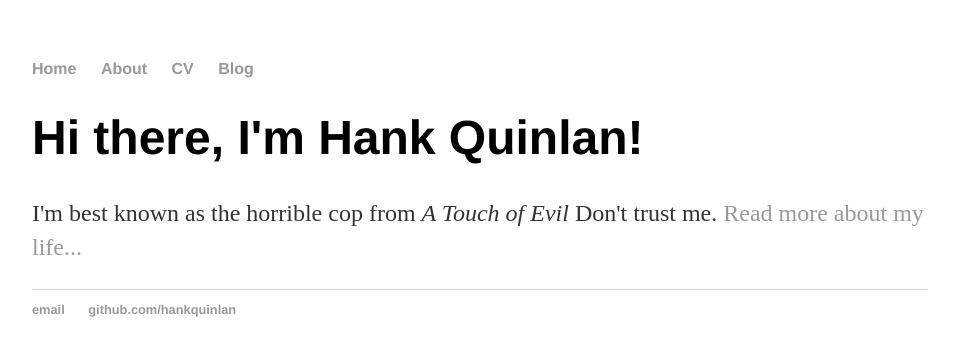
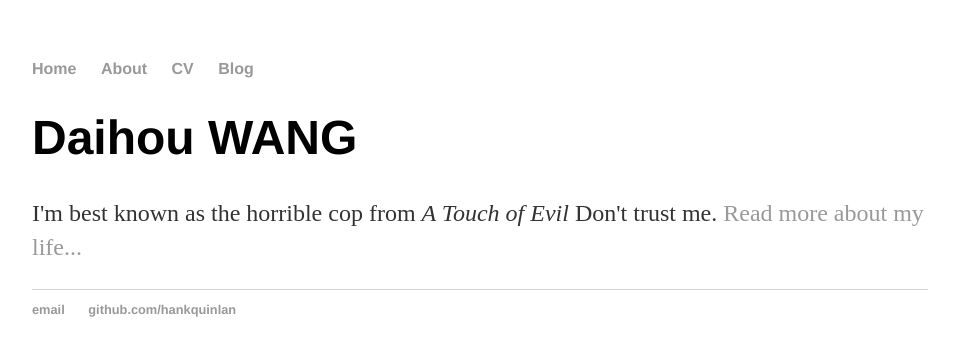
Before and after one commit to Deb25/Deb25.github.io, a Jekyll site: the page index.html, which Jekyll copies as it is, in a window 1280 px wide. Shown: the top 356 px of the page, without its empty margins (160-1115 px from the left). Built offline with Jekyll 4.4.1, drawn with Linux system fonts in a browser that asks for light colours.

Commit message:
Update index.html

```diff
--- a/index.html
+++ b/index.html
@@ -17,7 +17,7 @@
 		<div class="container">
 
     		<div class="blurb">
-        		<h1>Hi there, I'm Hank Quinlan!</h1>
+        		<h1>Daihou WANG</h1>
 				<p>I'm best known as the horrible cop from <em>A Touch of Evil</em> Don't trust me. <a href="/about">Read more about my life...</a></p>
     		</div><!-- /.blurb -->
 		</div><!-- /.container -->
```
